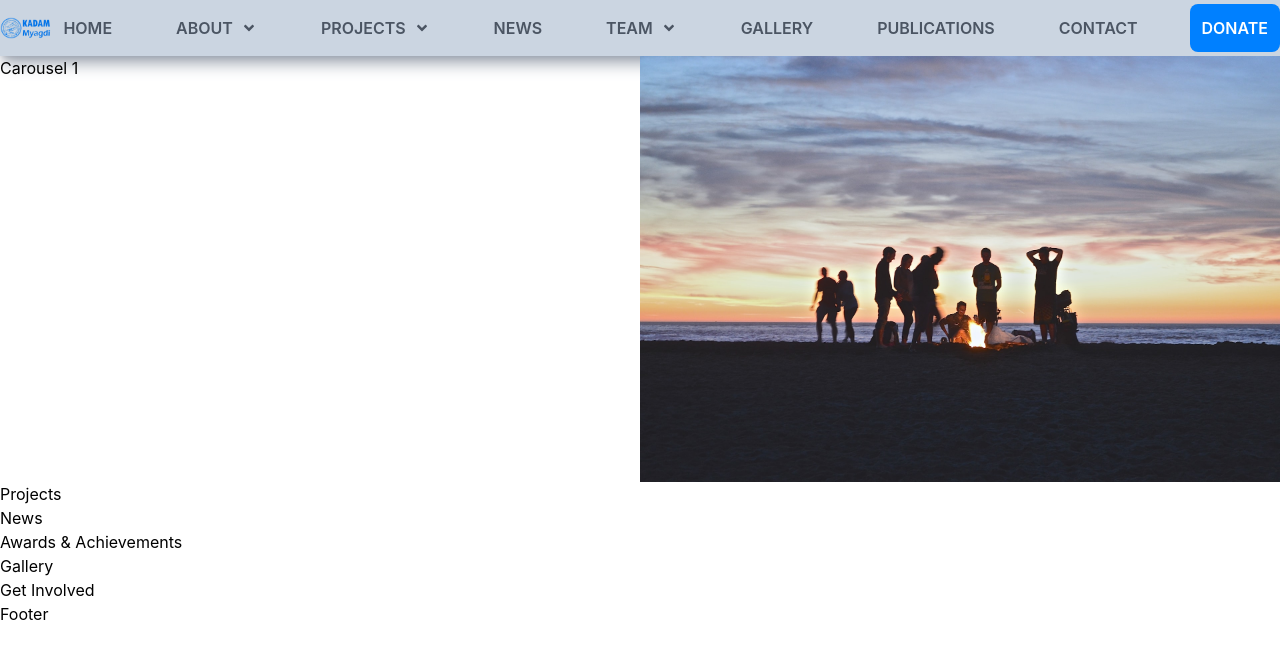
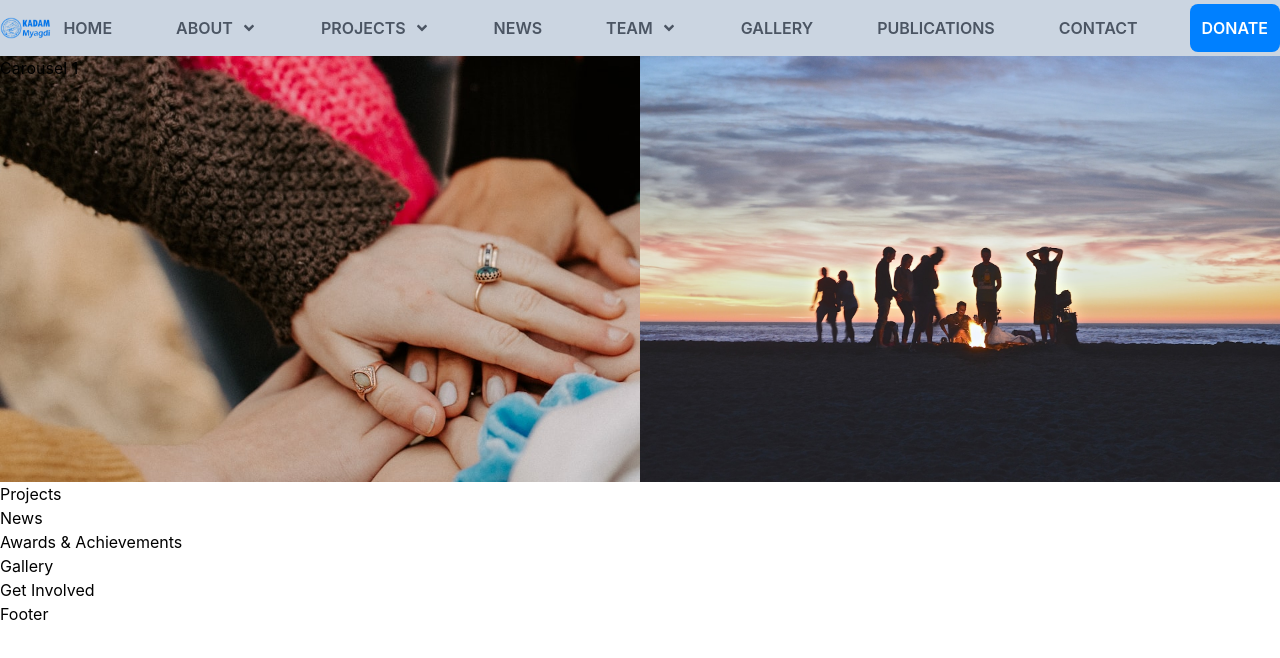
Before and after one commit to sandeshpaudel81/firebase-react, a React (Create React App) app: page / in a window 1280 px wide. Shown: the top 658 px of the page. Built offline with nearby package versions, Linux system fonts and the light colour scheme; no server answers.

Commit message:
carousel bg image fixed

```diff
--- a/src/index.css
+++ b/src/index.css
@@ -25,3 +25,10 @@
   font-family: source-code-pro, Menlo, Monaco, Consolas, 'Courier New',
     monospace;
 }
+
+.carouselBg {
+  background-image: url('./assets/carouselBg.jpg');
+  background-position: center;
+  background-repeat: no-repeat;
+  background-size: cover;
+}
--- a/src/pages/Home.js
+++ b/src/pages/Home.js
@@ -1,12 +1,12 @@
 import React from 'react'
 import car1 from '../assets/car1.jpg'
-import carbg from '../assets/carouselBg.jpg'
 
 const Home = () => {
     return (
         <div>
             {/* Carousel */}
-            <div className="bg-carouselBg">
+            <div>
+                <div className='carouselBg'>
                     <div className='container mx-auto'>
                         <div className='grid grid-cols-2'>
                             <div>
@@ -14,6 +14,7 @@
                             </div>
                             <div>
                                 <img src={car1} alt='carousel-1' className='w-full'/>
+                            </div>
                         </div>
                     </div>
                 </div>
--- a/tailwind.config.js
+++ b/tailwind.config.js
@@ -17,9 +17,9 @@
         primaryD: "#05a",
         primaryDark: "#048",
       },
-      backgroundImage: {
-        carouselBg: "./src/assets/carouselBg.jpg"
-      }
+      // backgroundImage: {
+      //   carouselBg: "url('./src/assets/carouselBg.jpg')"
+      // }
     },
   },
   plugins: [],
```
Lines whose indentation alone changed are shown as unchanged.
